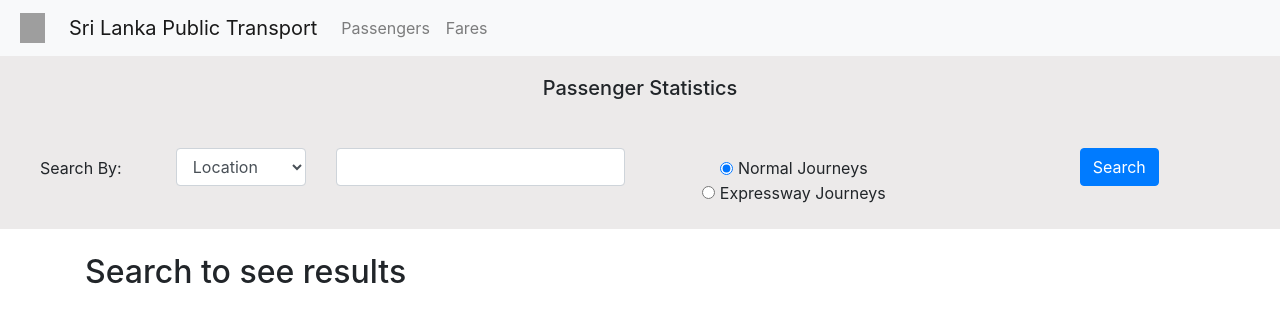
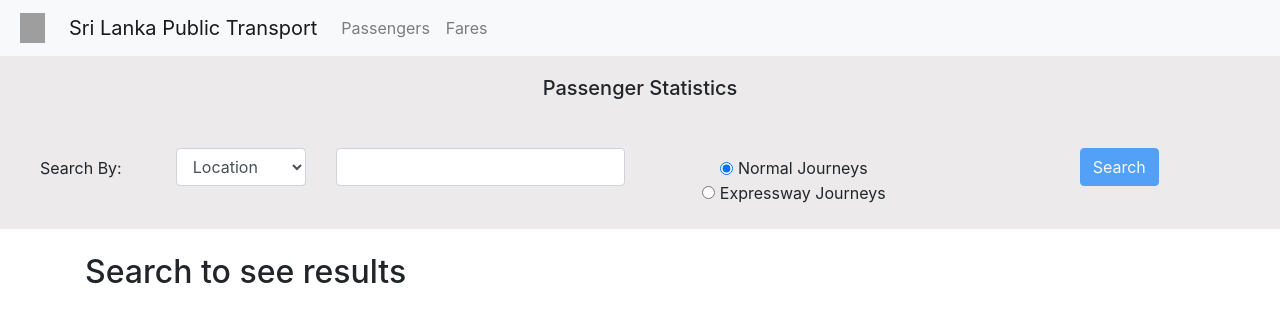
Before and after one commit to arojayathilaka/Online-Ticketing-System, a React (Create React App) app in the folder client/: page /managers/passengers in a window 1280 px wide. Shown: the top 322 px of the page. Built offline with nearby package versions, Linux system fonts and the light colour scheme; no server answers; grey boxes are pictures that could not be loaded.

Commit message:
basic input validations to passengers search & favicon added

```diff
--- a/client/public/index.html
+++ b/client/public/index.html
@@ -2,7 +2,8 @@
 <html lang="en">
   <head>
     <meta charset="utf-8" />
-    <link rel="icon" href="%PUBLIC_URL%/favicon.ico" />
+    <link rel="icon" href="https://upload.wikimedia.org/wikipedia/commons/thumb/5/5f/Emblem_of_Sri_Lanka.svg/1200px-Emblem_of_Sri_Lanka.svg.png" />
+    <link rel="stylesheet" href="https://stackpath.bootstrapcdn.com/bootstrap/4.1.3/css/bootstrap.min.css" integrity="sha384-MCw98/SFnGE8fJT3GXwEOngsV7Zt27NXFoaoApmYm81iuXoPkFOJwJ8ERdknLPMO" crossorigin="anonymous">
     <meta name="viewport" content="width=device-width, initial-scale=1" />
     <meta name="theme-color" content="#000000" />
     <meta
@@ -28,6 +29,9 @@
   </head>
   <body>
     <noscript>You need to enable JavaScript to run this app.</noscript>
+    <script src="https://code.jquery.com/jquery-3.3.1.slim.min.js" integrity="sha384-q8i/X+965DzO0rT7abK41JStQIAqVgRVzpbzo5smXKp4YfRvH+8abtTE1Pi6jizo" crossorigin="anonymous"></script>
+
+    <script src="https://stackpath.bootstrapcdn.com/bootstrap/4.1.3/js/bootstrap.min.js" integrity="sha384-ChfqqxuZUCnJSK3+MXmPNIyE6ZbWh2IMqE241rYiqJxyMiZ6OW/JmZQ5stwEULTy" crossorigin="anonymous"></script>
     <div id="root"></div>
     <!--
       This HTML file is a template.
--- a/client/src/components/managers/statistics/Passengers.css
+++ b/client/src/components/managers/statistics/Passengers.css
@@ -13,3 +13,13 @@
     display:inline;
     visibility:visible;
 }
+
+.btn-disable {
+    cursor: not-allowed;
+    pointer-events: none;
+
+    /*Button disabled - CSS color class*/
+    color: #c0c0c0;
+    background-color: #ffffff;
+
+}
--- a/client/src/components/managers/statistics/Passengers.js
+++ b/client/src/components/managers/statistics/Passengers.js
@@ -33,7 +33,7 @@ class Passengers extends Component {
             .catch(err => console.log(err))
     }
 
-    loadExpressJourneys = () =>{
+    loadExpressJourneys = () => {
         axios.get('/express')
             .then(res => {
                 this.setState({expressJourneys: res.data})
@@ -132,6 +132,7 @@ class Passengers extends Component {
                             <select
                                 className={this.state.searchBy === 'day' ? "form-control show" : "hide"}
                                 onChange={this.onChangeDay}>
+                                <option selected>Choose...</option>
                                 <option value="Mon">Monday</option>
                                 <option value="Tue">Tuesday</option>
                                 <option value="Wed">Wednesday</option>
@@ -159,7 +160,7 @@ class Passengers extends Component {
                             </div>
                         </div>
                         <div className="col-3">
-                            <button className="btn btn-primary" onClick={this.onClickSearch}>Search</button>
+                            <button className="btn btn-primary" onClick={this.onClickSearch} disabled={!this.state.day && !this.state.time && !this.state.location}>Search</button>
                         </div>
                     </div>
                 </div>
```
